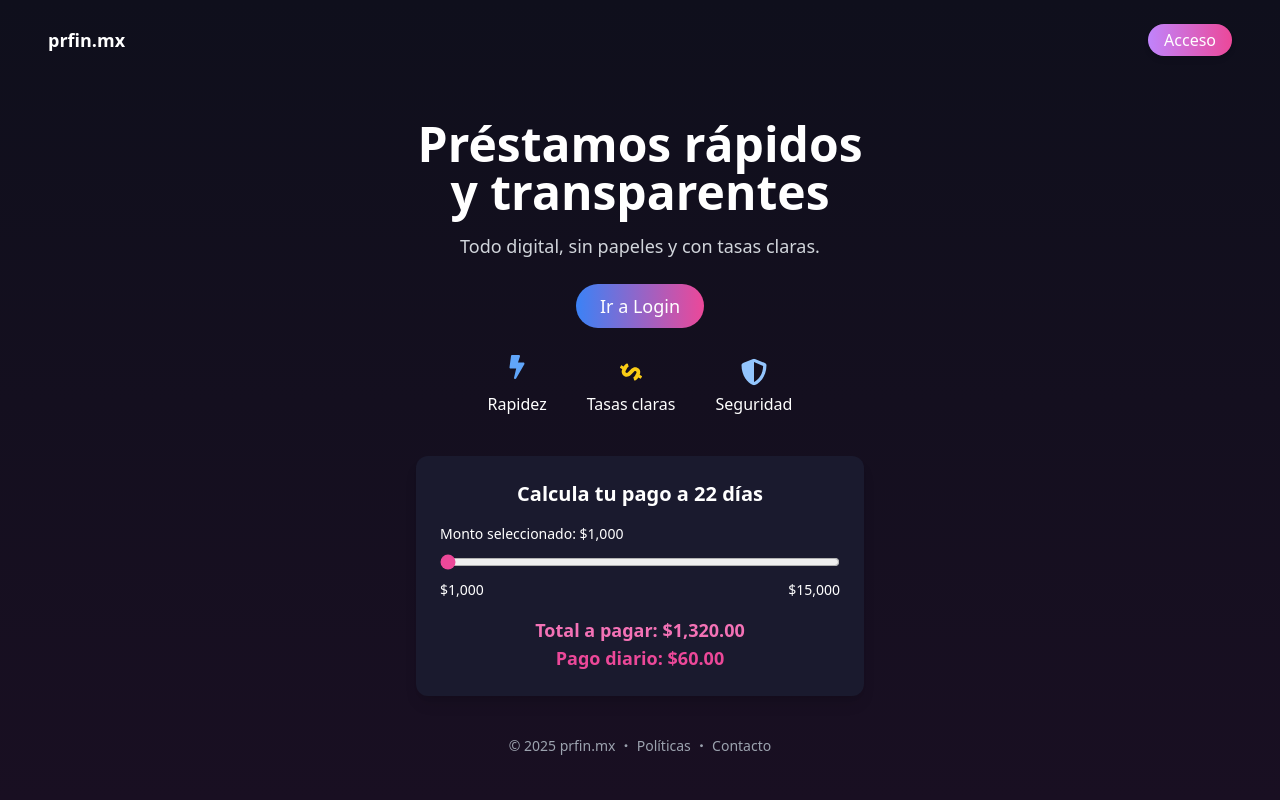
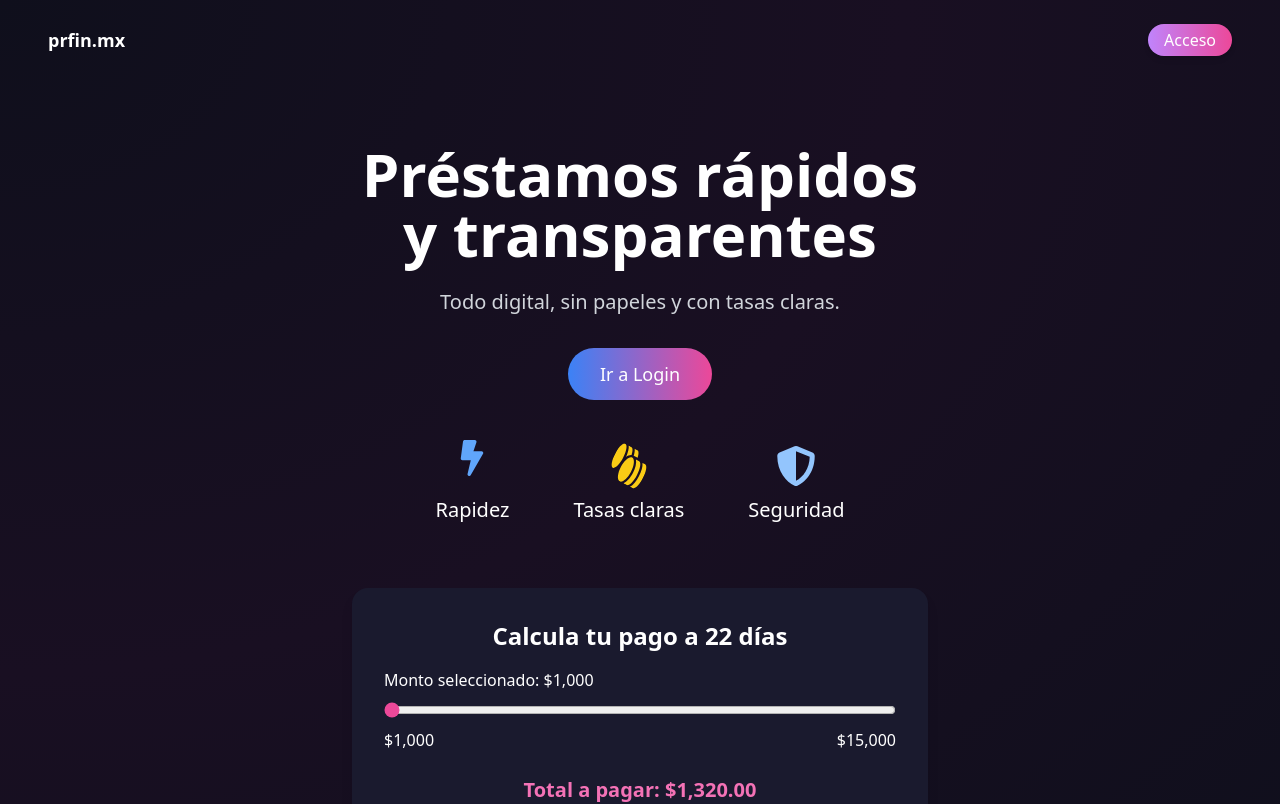
Before and after one commit to Nath1x/prfin-app, a React (Vite) app in the folder frontend/: page / in a window 1280 px wide. Shown: the top 804 px of the page. Built offline with nearby package versions, Linux system fonts and the light colour scheme.

Commit message:
Mejoras de diseño: íconos más grandes, una sola moneda girando, fondo animado, tipografía ampliada

```diff
--- a/frontend/src/pages/Landing.jsx
+++ b/frontend/src/pages/Landing.jsx
@@ -1,6 +1,6 @@
 import { useState } from "react";
 import { motion } from "framer-motion";
-import { FaBolt, FaDollarSign, FaShieldAlt } from "react-icons/fa";
+import { FaBolt, FaCoins, FaShieldAlt } from "react-icons/fa";
 import { Link } from "react-router-dom";
 
 export default function Landing() {
@@ -12,7 +12,7 @@ export default function Landing() {
   const dailyPayment = totalToPay / days;
 
   return (
-    <div className="min-h-screen bg-gradient-to-b from-[#0f0f1c] to-[#190f22] text-white relative overflow-hidden px-4">
+    <div className="min-h-screen bg-[radial-gradient(ellipse_at_top_left,_var(--tw-gradient-stops))] from-[#0f0f1c] via-[#190f22] to-[#0f0f1c] text-white relative overflow-hidden px-4">
       {/* Header */}
       <div className="w-full flex justify-between items-center py-6 px-4 md:px-8">
         <h1 className="text-white text-lg font-semibold">prfin.mx</h1>
@@ -25,60 +25,62 @@ export default function Landing() {
       </div>
 
       {/* Contenido principal */}
-      <div className="flex flex-col items-center text-center mt-10">
-        <h1 className="text-4xl md:text-5xl font-bold leading-tight">
+      <div className="flex flex-col items-center text-center mt-16">
+        <h1 className="text-5xl md:text-6xl font-bold leading-tight">
           Préstamos rápidos <br /> y transparentes
         </h1>
-        <p className="text-gray-300 mt-4 text-lg">
+        <p className="text-gray-300 mt-6 text-xl">
           Todo digital, sin papeles y con tasas claras.
         </p>
         <Link
           to="/login"
-          className="mt-6 bg-gradient-to-r from-blue-500 to-pink-500 text-white py-2 px-6 rounded-full text-lg font-medium hover:scale-105 transition"
+          className="mt-8 bg-gradient-to-r from-blue-500 to-pink-500 text-white py-3 px-8 rounded-full text-lg font-medium hover:scale-105 transition"
         >
           Ir a Login
         </Link>
 
         {/* Íconos animados */}
-        <div className="flex justify-center gap-10 mt-8">
+        <div className="flex justify-center gap-16 mt-12">
           {/* Icono de rapidez */}
-          <div className="flex flex-col items-center text-white">
+          <div className="flex flex-col items-center text-white text-xl">
             <motion.div
-              animate={{ y: [0, -5, 0] }}
+              animate={{ y: [0, -8, 0] }}
               transition={{ repeat: Infinity, duration: 1 }}
             >
-              <FaBolt className="text-blue-400 text-2xl" />
+              <FaBolt className="text-blue-400 text-4xl" />
             </motion.div>
-            <span className="mt-2">Rapidez</span>
+            <span className="mt-3">Rapidez</span>
           </div>
 
           {/* Icono de tasas claras */}
-          <div className="flex flex-col items-center text-white">
+          <div className="flex flex-col items-center text-white text-xl">
             <motion.div
               animate={{ rotate: [0, 360] }}
               transition={{ repeat: Infinity, duration: 3, ease: "linear" }}
             >
-              <FaDollarSign className="text-yellow-400 text-2xl" />
+              <FaCoins className="text-yellow-400 text-4xl" />
             </motion.div>
-            <span className="mt-2">Tasas claras</span>
+            <span className="mt-3">Tasas claras</span>
           </div>
 
           {/* Icono de seguridad */}
-          <div className="flex flex-col items-center text-white">
+          <div className="flex flex-col items-center text-white text-xl">
             <motion.div
               animate={{ scale: [1, 1.2, 1] }}
               transition={{ repeat: Infinity, duration: 1.5 }}
             >
-              <FaShieldAlt className="text-blue-300 text-2xl" />
+              <FaShieldAlt className="text-blue-300 text-4xl" />
             </motion.div>
-            <span className="mt-2">Seguridad</span>
+            <span className="mt-3">Seguridad</span>
           </div>
         </div>
 
         {/* Calculadora */}
-        <div className="mt-10 bg-[#1a1a2e] p-6 rounded-xl shadow-lg w-full max-w-md">
-          <h2 className="text-xl font-semibold mb-4">Calcula tu pago a 22 días</h2>
-          <p className="text-left text-sm mb-2">Monto seleccionado: ${amount.toLocaleString()}</p>
+        <div className="mt-16 bg-[#1a1a2e] p-8 rounded-2xl shadow-lg w-full max-w-xl">
+          <h2 className="text-2xl font-semibold mb-4">Calcula tu pago a 22 días</h2>
+          <p className="text-left text-base mb-2">
+            Monto seleccionado: ${amount.toLocaleString()}
+          </p>
           <input
             type="range"
             min="1000"
@@ -88,26 +90,32 @@ export default function Landing() {
             onChange={(e) => setAmount(Number(e.target.value))}
             className="w-full accent-pink-500"
           />
-          <div className="flex justify-between text-sm mt-1">
+          <div className="flex justify-between text-base mt-1">
             <span>$1,000</span>
             <span>$15,000</span>
           </div>
-          <div className="mt-4 text-lg">
+          <div className="mt-6 text-xl">
             <p>
               <span className="text-pink-400 font-semibold">
-                Total a pagar: ${totalToPay.toLocaleString(undefined, { minimumFractionDigits: 2, maximumFractionDigits: 2 })}
+                Total a pagar: ${totalToPay.toLocaleString(undefined, {
+                  minimumFractionDigits: 2,
+                  maximumFractionDigits: 2,
+                })}
               </span>
             </p>
             <p>
               <span className="text-pink-500 font-semibold">
-                Pago diario: ${dailyPayment.toLocaleString(undefined, { minimumFractionDigits: 2, maximumFractionDigits: 2 })}
+                Pago diario: ${dailyPayment.toLocaleString(undefined, {
+                  minimumFractionDigits: 2,
+                  maximumFractionDigits: 2,
+                })}
               </span>
             </p>
           </div>
         </div>
 
         {/* Footer */}
-        <footer className="mt-10 text-sm text-gray-400">
+        <footer className="mt-16 text-base text-gray-400">
           © 2025 prfin.mx ・ Políticas ・ Contacto
         </footer>
       </div>
```
